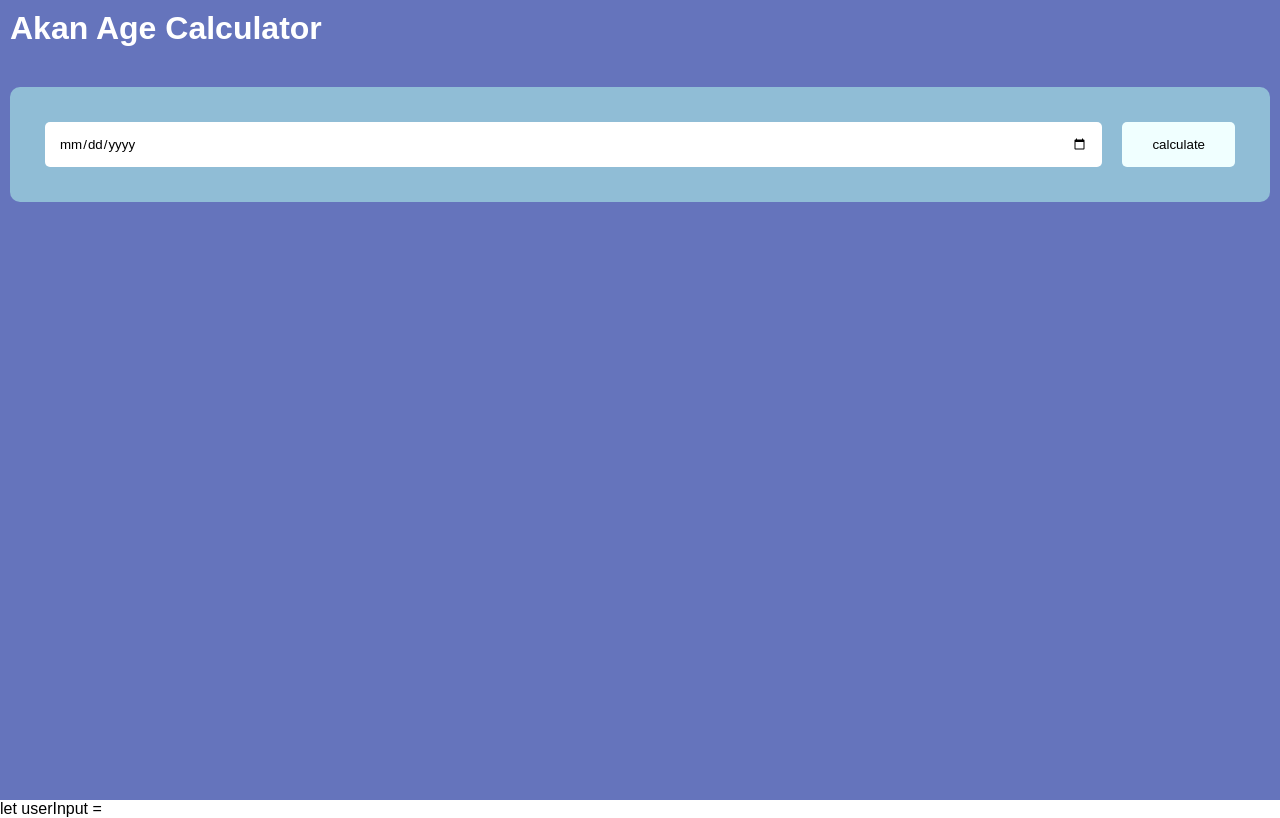
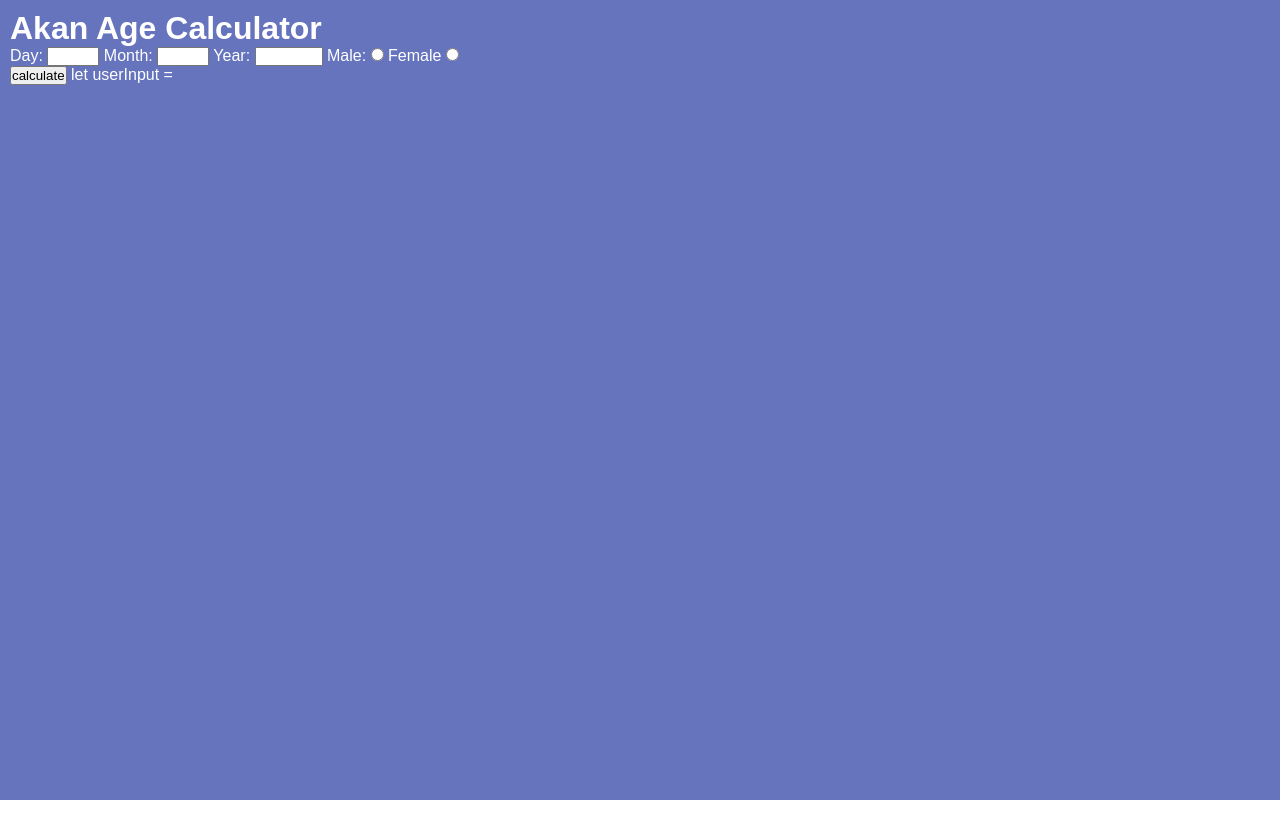
Before and after one commit to hafsaegal/Akan-Calculator, a plain HTML site: page index.html in a window 1280 px wide. Drawn offline with Linux system fonts and the light colour scheme.

Commit message:
form started

```diff
--- a/index.html
+++ b/index.html
@@ -10,12 +10,24 @@
     <div class="container">
       <div class="calculator>">
         <h1>Akan Age Calculator</h1>
-        <div class="input-box">
-          <input type="date" id="date" />
-          <button>calculate</button>
-        </div>
-      </div>
-    </div>
+            <div class="form-group">
+              <label for="Day">Day:</label>
+              <input type="number" id="day" min="1" max="30" required>
+
+              <label for="Month">Month:</label>
+              <input type="Number" id="month" min="1" max="12" required>
+
+              <label for="Year">Year:</label>
+              <input type="Number" id="year" min="1900" max="2025" required>
+
+              <label for="Male">Male:</label>
+              <input type="Radio" id="male" name="Gender">
+
+              <label for="Female">Female</label>
+              <input type="Radio" id="female" name="Gender">
+            </div>
+    <button>calculate</button>
+
     <script src="script/script.js"></script>
     let userInput =
   </body>
```
